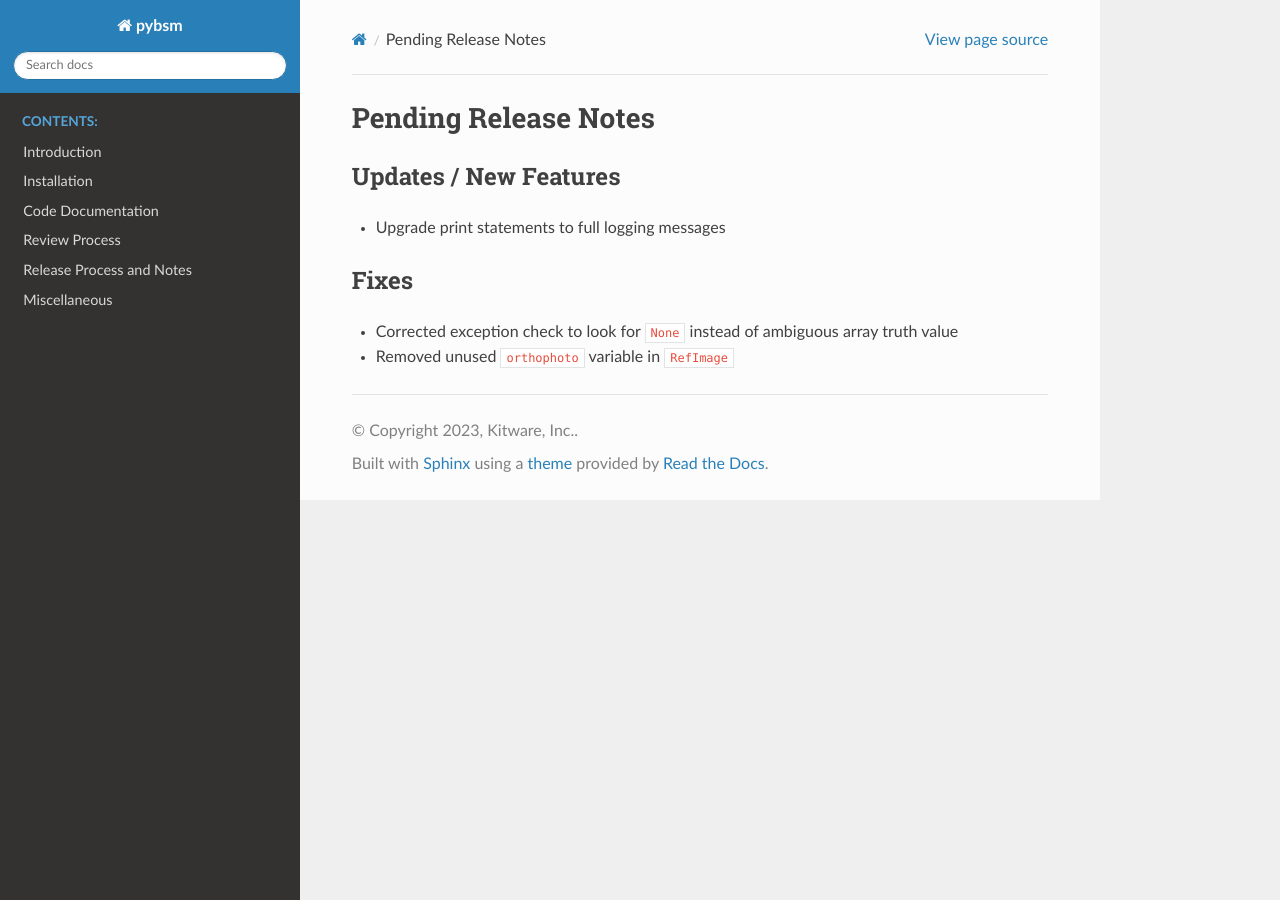
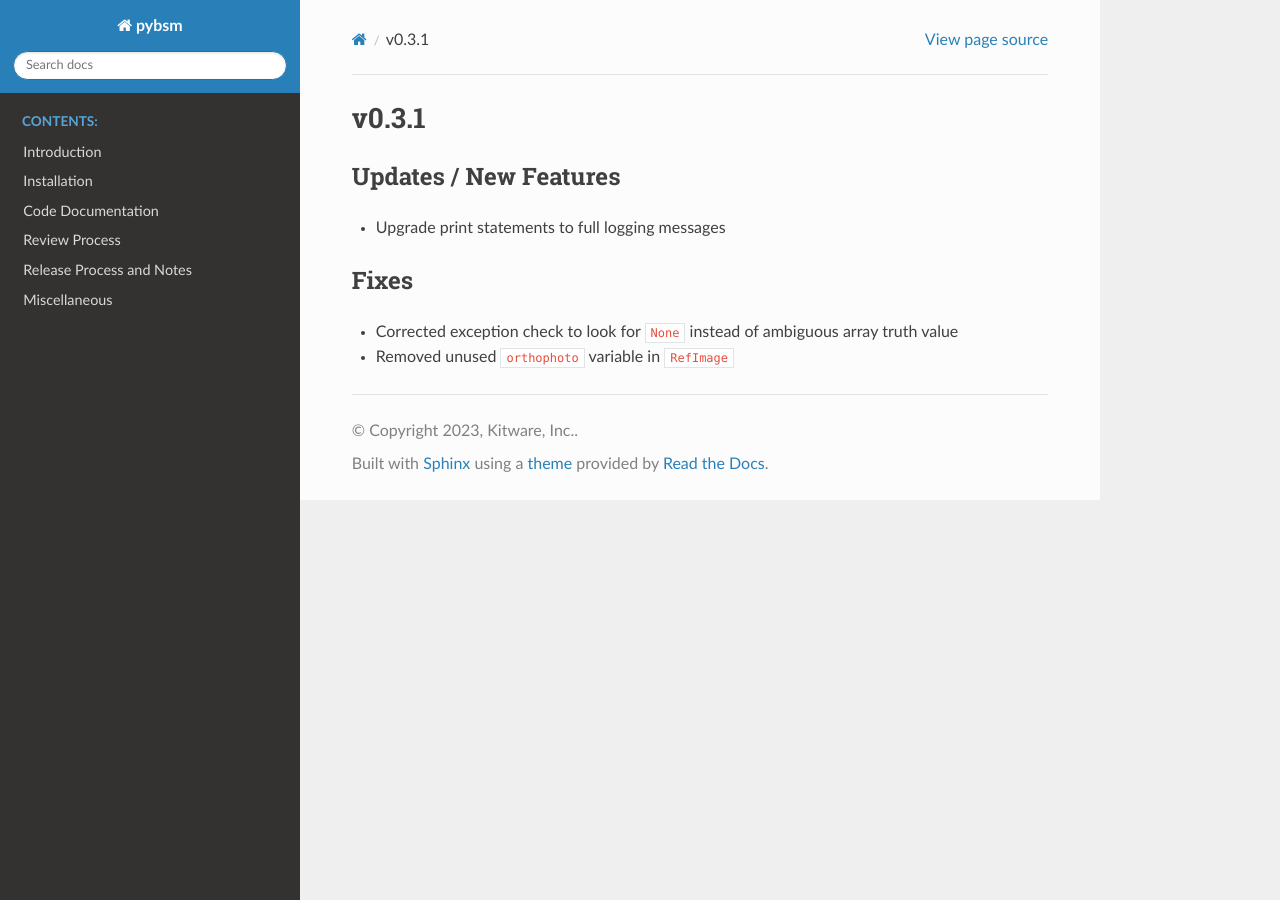
Before and after one commit to Kitware/pybsm, a Sphinx documentation site: the page built from docs/release_notes/v0.3.1.rst, in a window 1280 px wide. Built offline with Sphinx 7.4.7 and the Read the Docs theme 2.0.0, drawn with Linux system fonts in a browser that asks for light colours.

Commit message:
Update version number to 0.3.1

```diff
--- a/docs/release_notes.rst
+++ b/docs/release_notes.rst
@@ -1,2 +1,3 @@
    release_notes/v0.2.0
    release_notes/v0.3.0
+   release_notes/v0.3.1
--- a/docs/release_notes/pending_release.rst
+++ b/docs/release_notes/v0.3.1.rst
@@ -1,5 +1,5 @@
-Pending Release Notes
-=====================
+v0.3.1
+======
 
 Updates / New Features
 ----------------------
--- a/pyproject.toml
+++ b/pyproject.toml
@@ -5,7 +5,7 @@ build-backend = "poetry.core.masonry.api"
 ###############################################################################
 [tool.poetry]
 name = "pybsm"
-version = "0.3.0"
+version = "0.3.1"
 description = "pyBSM is a Python-based tool for sensor modeling. It provides common components useful for simulating the image formation process through different imaging systems."
 authors = ["Kitware, Inc. <nrtk@kitware.com>"]
 readme = "README.md"
```
